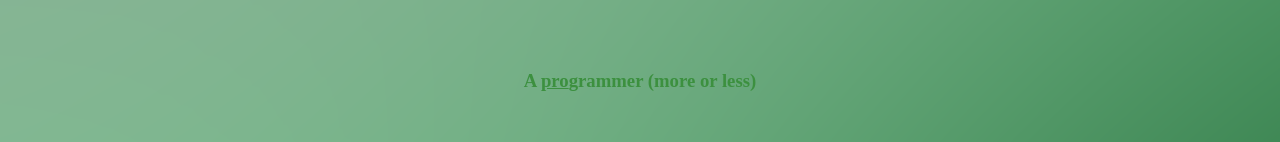
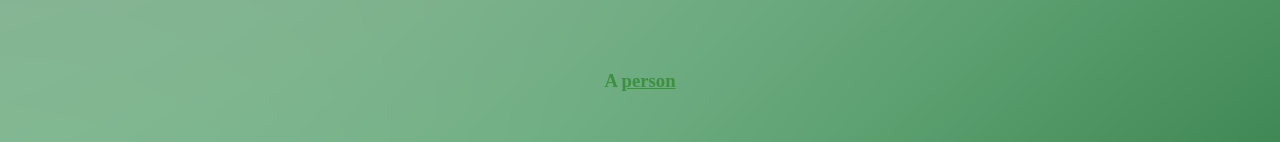
Before and after one commit to BAJer522/REAL_CSS_WEBSITE, a plain HTML site: page index.html in a window 1280 px wide. Shown: the part 382-524 px from the top of the page. Drawn offline with nearby package versions, Linux system fonts and the light colour scheme.

Commit message:
Update index.html

```diff
--- a/index.html
+++ b/index.html
@@ -12,7 +12,7 @@
 <img src="AXOLOTL.png"alt="!nruter yam i taht rewop tneicna eht ekvoke I. nrub to come sah eimt ym !ltoloxa" class="AX" height="100px" length="50px">
 <!--#8FAD98 for this area-->
 <h1>I am Brett</h1>
-<h3>A <u>pro</u>grammer (more or less)</h3>
+ <h3>A <u>person</u></h3>
 <img src="computer.png" alt="ERROR 404" class="com" height="200" length="200px">
 <br><br><br><br><br><br><br>
 <img src="scroll.gif" alt="" width="70px" height="70px">
```
